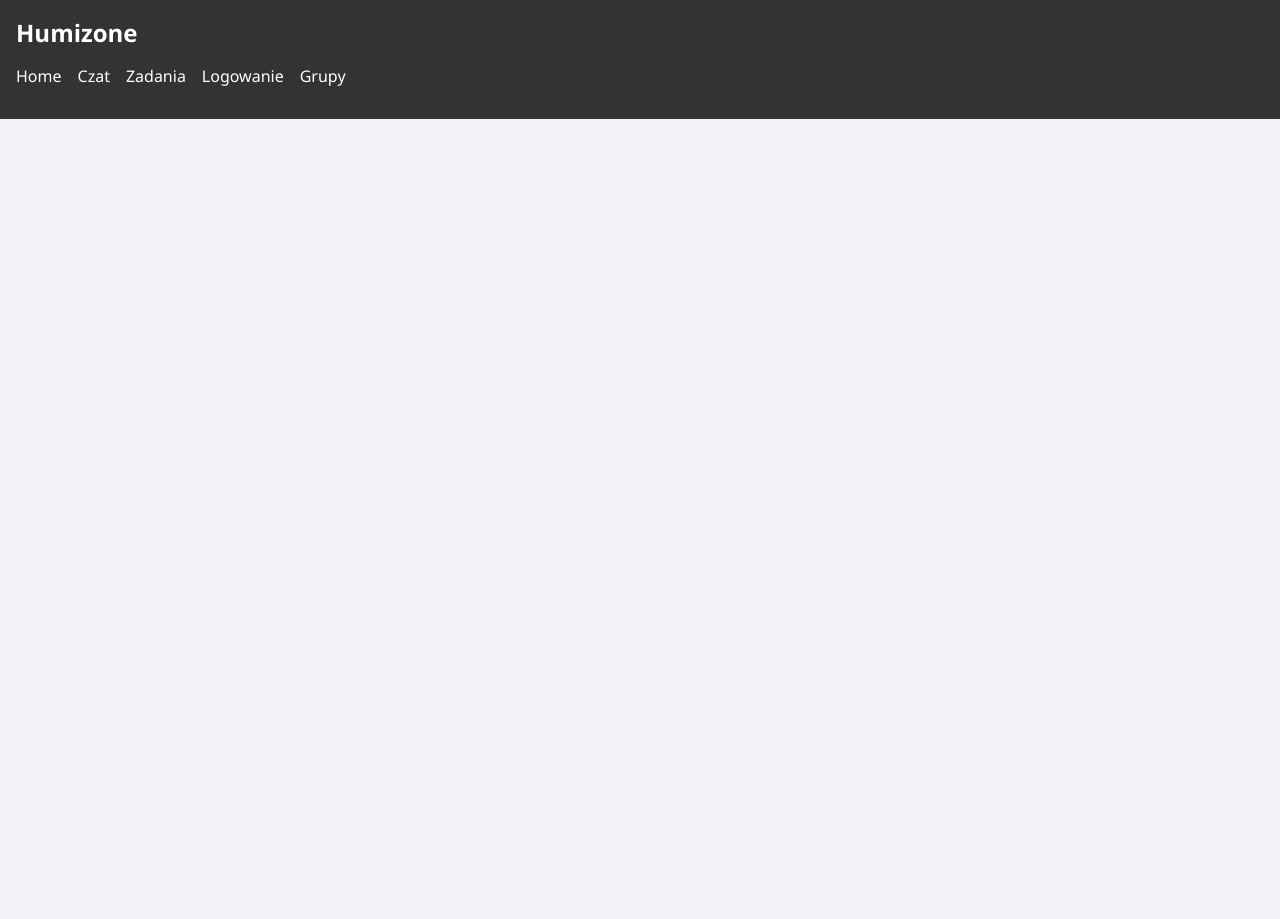
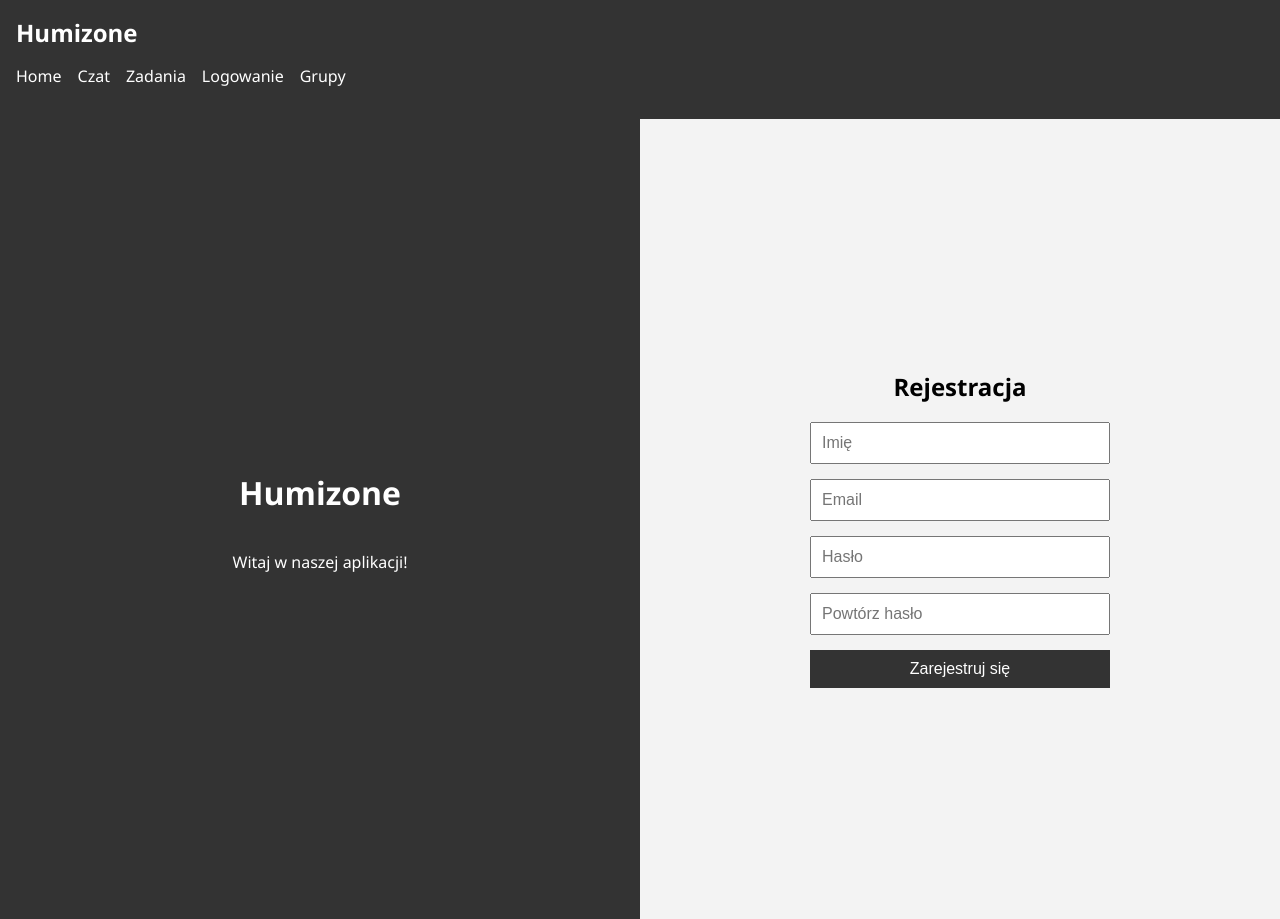
Before and after one commit to Jakub0821/humizone-app, a React (Create React App) app in the folder platform/client/: page /rejestracja in a window 1280 px wide. Before the commit the page ends 800 px from the top, so only its background shows below. Built offline with nearby package versions, Linux system fonts and the light colour scheme.

Commit message:
add new file and change files

```diff
--- a/platform/client/src/App.js
+++ b/platform/client/src/App.js
@@ -7,6 +7,7 @@ import Tasks from './views/Tasks';
 import Login from './views/Login';
 import Navbar from './views/NavBar';
 import Groups from './views/Groups';
+import Register from './views/Register';
 
 function App() {
   return (
@@ -18,6 +19,7 @@ function App() {
         <Route path="/zadania" element={<Tasks />} />
         <Route path="/logowanie" element={<Login />} />
         <Route path="/grupy" element={<Groups />} />
+        <Route path="/rejestracja" element={<Register />} />
       </Routes>
     </BrowserRouter>
   );
--- /dev/null
+++ b/platform/client/src/css/Register.css
@@ -0,0 +1,44 @@
+.register-container {
+  display: flex;
+  height: 100vh;
+}
+
+.register-left {
+  flex: 1;
+  background-color: #333;
+  color: white;
+  display: flex;
+  flex-direction: column;
+  justify-content: center;
+  align-items: center;
+}
+
+.register-right {
+  flex: 1;
+  background-color: #f3f3f3;
+  display: flex;
+  flex-direction: column;
+  justify-content: center;
+  align-items: center;
+}
+
+.register-right form {
+  display: flex;
+  flex-direction: column;
+  width: 300px;
+}
+
+.register-right input {
+  margin-bottom: 15px;
+  padding: 10px;
+  font-size: 1rem;
+}
+
+.register-right button {
+  padding: 10px;
+  font-size: 1rem;
+  background-color: #333;
+  color: white;
+  border: none;
+  cursor: pointer;
+}
--- /dev/null
+++ b/platform/client/src/views/Register.js
@@ -0,0 +1,25 @@
+import React from 'react';
+import '../css/Register.css'; // Dodamy stylizację osobno
+
+function Register() {
+  return (
+    <div className="register-container">
+      <div className="register-left">
+        <h1>Humizone</h1>
+        <p>Witaj w naszej aplikacji!</p>
+      </div>
+      <div className="register-right">
+        <h2>Rejestracja</h2>
+        <form>
+          <input type="text" placeholder="Imię" />
+          <input type="email" placeholder="Email" />
+          <input type="password" placeholder="Hasło" />
+          <input type="password" placeholder="Powtórz hasło" />
+          <button type="submit">Zarejestruj się</button>
+        </form>
+      </div>
+    </div>
+  );
+}
+
+export default Register;
```
